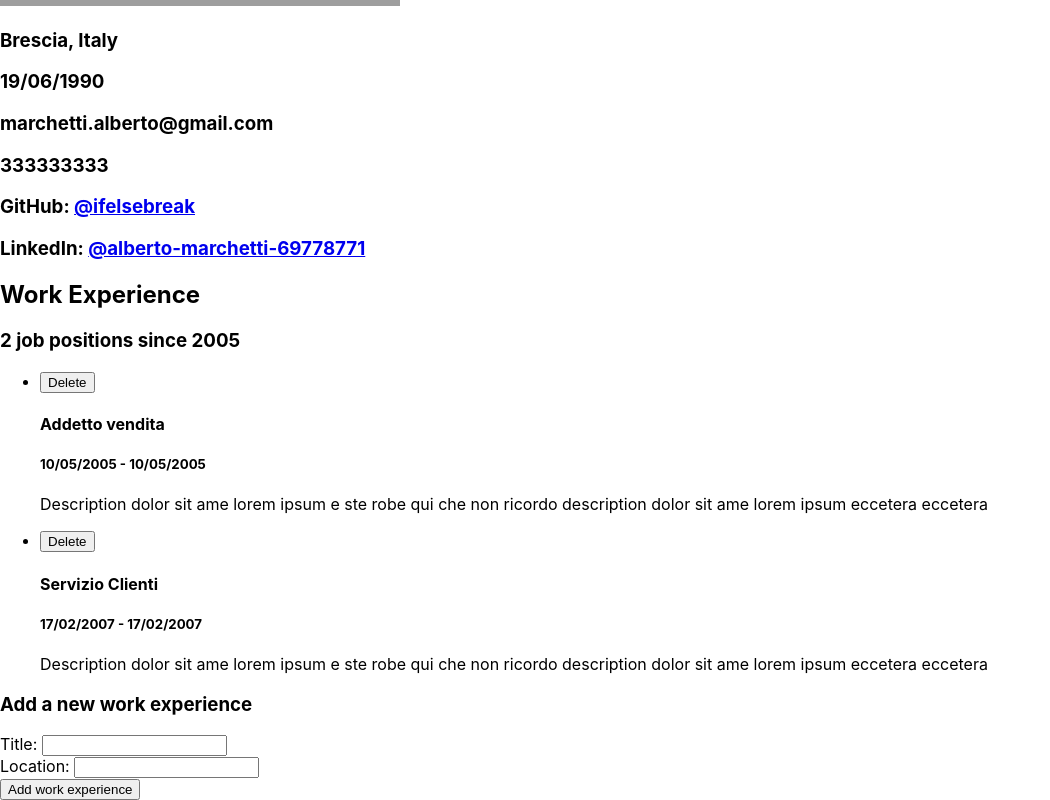
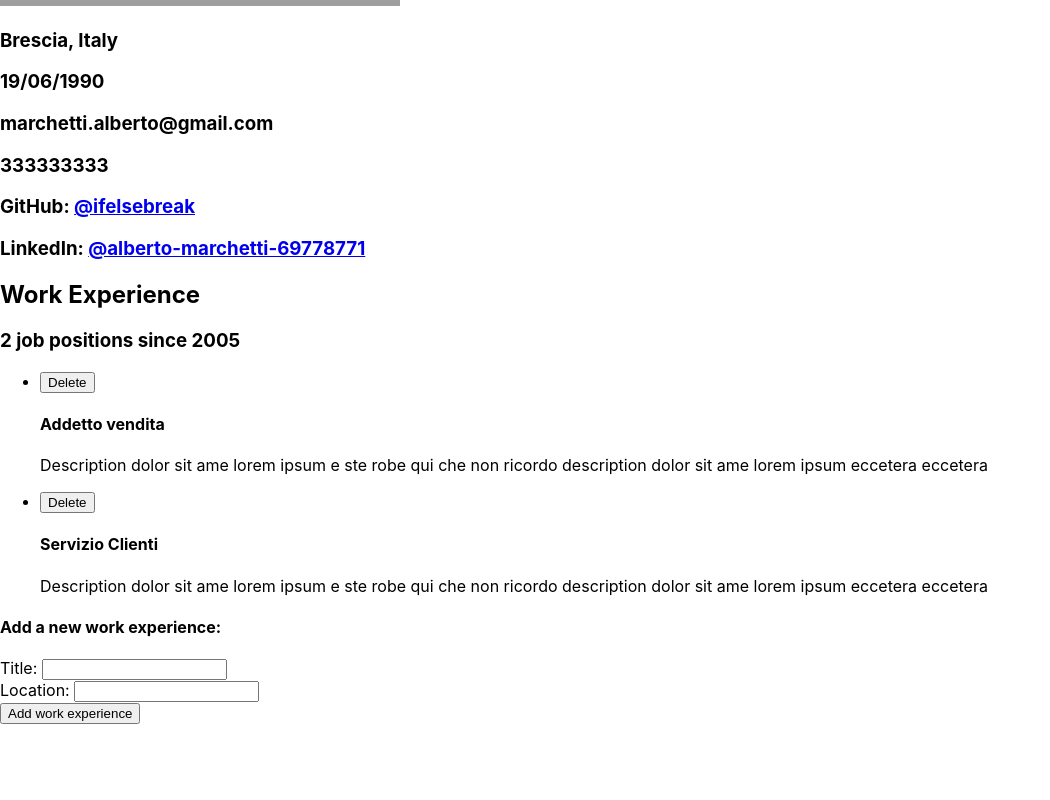
Before and after one commit to ifelsebreak/CV-Editor-React, a React (Create React App) app: page / in a window 1280 px wide. Shown: the part 363-1163 px from the top of the page, without its empty margins (0-1050 px from the left). After the commit the page ends 1087 px from the top, so only its background shows below. Built offline with nearby package versions, Linux system fonts and the light colour scheme; grey boxes are pictures that could not be loaded.

Commit message:
Add and delete work experiences

```diff
--- a/src/App.js
+++ b/src/App.js
@@ -16,7 +16,7 @@ function App() {
 
   /*useEffect(() => {
     const storedJobs = localStorage.getItem(LOCAL_STORAGE_JOBS_KEY)
-    setJobs(storedJobs)
+    if (storedJobs)setJobs(storedJobs)
   }, [])
 
   useEffect(() => {
@@ -28,10 +28,20 @@ function App() {
     setJobs(updatedJobs)
   }
 
+  const deleteJob = (index) => {
+    if (jobs.length === 1) {
+      setJobs([])
+    } else {
+      var updatedJobs = jobs.splice(index, 1)
+      console.log("[App.js] deleteJob() updatedJobs", updatedJobs)
+      setJobs(updatedJobs)
+    }
+  }
+
   return (
     <>
       <Profile profile={profile}/>
-      <JobsList jobs={jobs} updateJobs={updateJobs}/>
+      <JobsList jobs={jobs} updateJobs={updateJobs} deleteJob={deleteJob}/>
     </>
   );
 }
--- a/src/components/jobs/AddJob.js
+++ b/src/components/jobs/AddJob.js
@@ -20,7 +20,9 @@ export const AddJob = (props) => {
         //return jobs
 
         var newJob = {id: uuidv4(), title: title, location: location}
-        props.updateJobs(jobs.push(newJob))
+        var updatedJobs = [...jobs, newJob]
+        console.log("[...jobs, newJob]: ", updatedJobs)
+        props.updateJobs(updatedJobs)
     //})
     console.log(jobs)
     jobTitleRef.current.value = null
@@ -31,7 +33,7 @@ export const AddJob = (props) => {
 
   return (
     <div>
-        <h3>Add a new work experience</h3>
+        <h4>Add a new work experience:</h4>
         <label htmlFor="title">Title: </label>
         <input ref={jobTitleRef} type="text" name="title" />
         <br></br>
--- a/src/components/jobs/JobItem.js
+++ b/src/components/jobs/JobItem.js
@@ -1,12 +1,25 @@
 import React from 'react'
 
 export const JobItem = (props) => {
+
+  //console.log("props.job: ", props.job)
+
+  const handleDeleteJob = (id) => {
+    console.log("Lancio handleDeleteJob")
+    console.log("Index trovato: ", props.jobs.indexOf(props.job))
+    var selectedIndex = props.jobs.indexOf(props.job)
+    props.deleteJob(selectedIndex)
+    /*const updatedJobs = [...props.jobs]
+    const currentob = updatedJobs.find(job => props.id === id)
+    console.log("updatedJobs.find(props.ds === id)", job)*/
+  }
+
   return (
     <li>
-        <button>Delete</button>
-        <h4>{props.title}</h4>
-        <h5>{props.date[0]} - {props.date[0]}</h5>
-        <p>{props.description}</p>
+        <button onClick={() => handleDeleteJob(props.job.id)}>Delete</button>
+        {props.title ? <h4>{props.title}</h4> : null}
+        {/*props.date[0] && props.date[1] ? <h5>{props.date[0]} - {props.date[1]}</h5> : null*/}
+        {props.description ? <p>{props.description}</p> : null}
     </li>
   )
 }
--- a/src/components/jobs/JobsList.js
+++ b/src/components/jobs/JobsList.js
@@ -10,17 +10,26 @@ export const JobsList = (props) => {
   console.table(props.jobs)
   console.log("length: ", props.jobs.length)
   console.log("App.js -> JobsList.js: ", props.updateJobs)
-  const updateJobs = (jobs) => {
-    props.updateJobs()
+  const updateJobs = (updatedJobs) => {
+    props.updateJobs(updatedJobs)
+  }
+
+  const deleteJob = (index) => {
+    props.deleteJob(index)
   }
 
   return (
     <div>
       <h2>Work Experience</h2>
-      <h3>{props.jobs.length} job position{props.jobs.length > 1 ? "s" : ""} since {props.jobs[0].date[0].slice(6)}</h3>
-      {props.jobs && props.jobs.map((job) => {
-        return <ul><JobItem key={job.id} title={job.title} date={job.date} location={job.location} description={job.description} /></ul>
-      })}
+      {props.jobs.length > 0 ?
+        <div>
+          <h3>{props.jobs.length} job position{props.jobs.length > 1 ? "s" : ""} since {props.jobs[0].date[0].slice(6)}</h3>
+          {props.jobs && props.jobs.map((job) => {
+            return <ul><JobItem key={job.id} title={job.title} date={job.date} location={job.location} description={job.description} job={job} jobs={props.jobs} deleteJob={deleteJob}/></ul>
+          })}
+        </div>
+        : <p>No work experiences</p>
+      }
       <AddJob jobs={props.jobs} updateJobs={updateJobs} />
     </div>
     )
```
